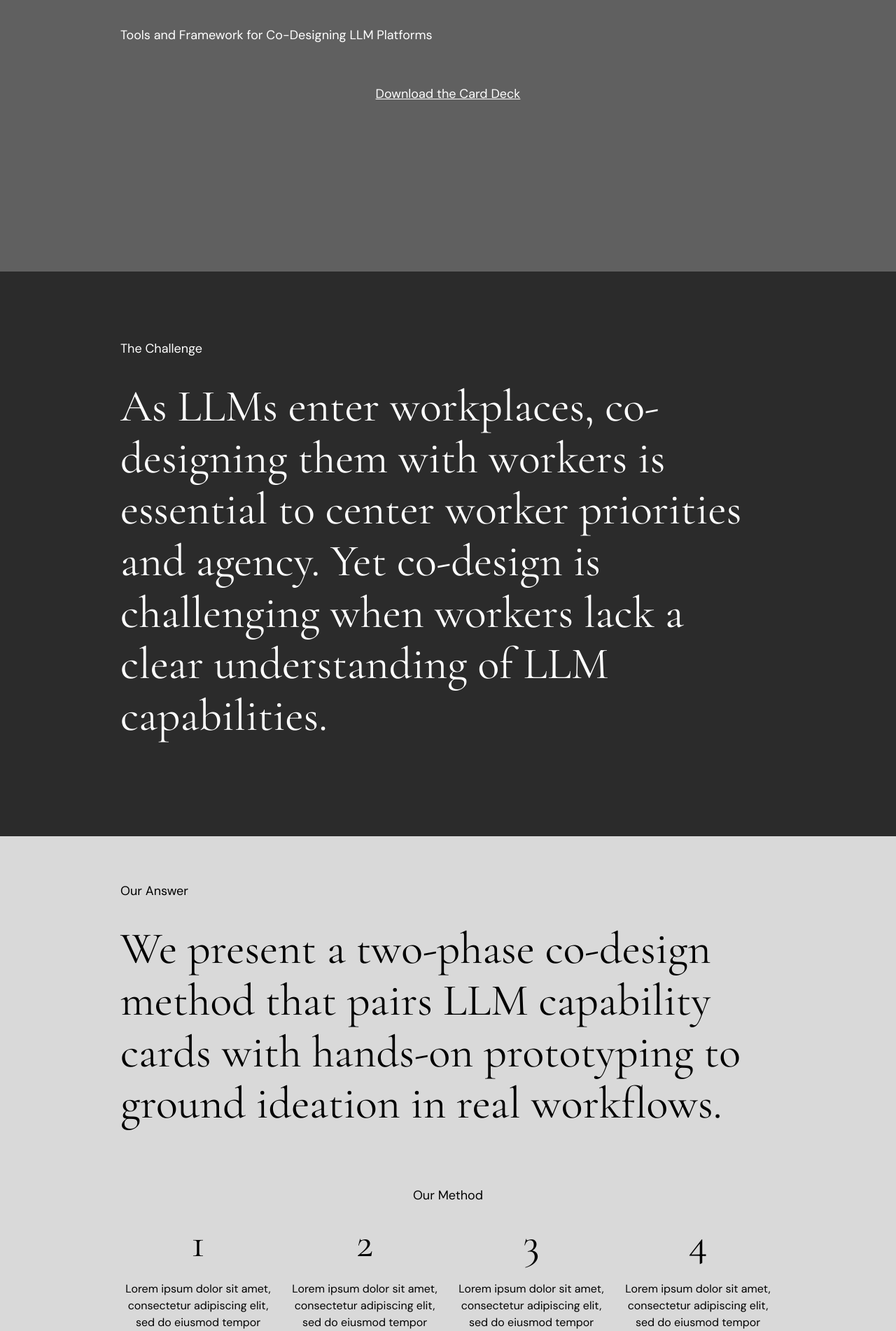
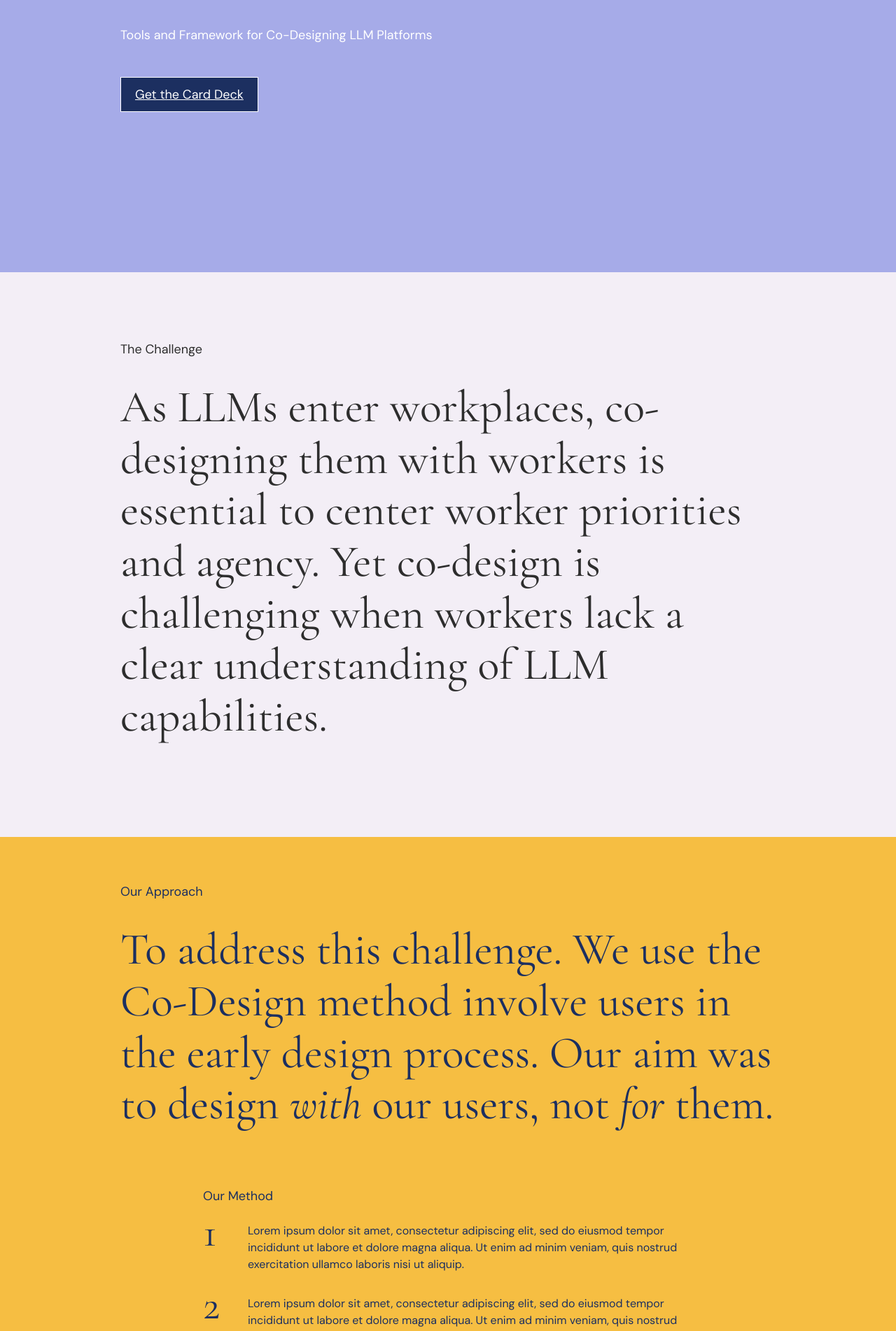
Before and after one commit to UT-HAI/llm-cards-static, a React (Vite) app: page / in a window 1280 px wide. Shown: the part 343-2245 px from the top of the page at 70% size. Built offline with nearby package versions, Linux system fonts and the light colour scheme.

Commit message:
update to design v1 and add wip writings

```diff
--- a/src/App.tsx
+++ b/src/App.tsx
@@ -1,13 +1,25 @@
 import "./App.css";
+import CardsDownloadButton from "./components/CardsDownloadButton";
 import Container from "./components/Container";
 import Methodology from "./components/Methodology";
+
+// These should probably be css colors but this works for now
+const colors: { [name: string]: string } = {
+  "faded-purple": "#a6abe8",
+  "accent-orange": "#ed6434",
+  "offwhite-pink": "#f3eef6",
+  "saturated-yellow": "#f6be42",
+  "faded-yellow": "#ffedc5",
+  "offwhite-yellow": "#f9f4e9",
+  "pastel-green": "#cdd9b9",
+  "deep-blue": "#1c2f60",
+};
 
 export default function App() {
   return (
     <>
-      {/* Home/landing */}
       <Container
-        backgroundColor="#606060"
+        backgroundColor={colors["faded-purple"]}
         style={{
           padding: "13rem 0",
         }}
@@ -19,15 +31,14 @@ export default function App() {
           Tools and Framework for Co-Designing LLM Platforms
         </p>
 
-        <p className="text-lg text-center">
-          <a href="" className="underline">
-            Download the Card Deck
-          </a>
-        </p>
+        <CardsDownloadButton />
       </Container>
 
-      {/* The Challenge (context) */}
-      <Container backgroundColor="#2B2B2B" style={{ padding: "4rem 0" }}>
+      <Container
+        backgroundColor={colors["offwhite-pink"]}
+        textColor="#2D2D2D"
+        style={{ padding: "4rem 0" }}
+      >
         <p className="text-lg mb-8">The Challenge</p>
         <h1 className="serif mb-10">
           As LLMs enter workplaces, co-designing them with workers is essential
@@ -36,20 +47,91 @@ export default function App() {
         </h1>
       </Container>
 
-      {/* Our Answer (solution) */}
       <Container
-        backgroundColor="#D9D9D9"
-        textColor="black"
+        backgroundColor={colors["saturated-yellow"]}
+        textColor="#1C2F60"
         style={{ padding: "2rem 0" }}
       >
-        <p className="text-lg mb-8">Our Answer</p>
+        <p className="text-lg mb-8">Our Approach</p>
+        <h1 className="serif mb-10">
+          To address this challenge. We use the Co-Design method involve users
+          in the early design process. Our aim was to design <i>with</i> our
+          users, not <i>for</i> them.
+        </h1>
+
+        <Methodology />
+      </Container>
+
+      <Container
+        backgroundColor={colors["faded-yellow"]}
+        textColor="#1C2F60"
+        style={{ padding: "4rem 0" }}
+      >
+        <p className="text-lg mb-8">What is Co-Design</p>
         <h1 className="serif mb-10">
           We present a two-phase co-design method that pairs LLM capability
           cards with hands-on prototyping to ground ideation in real workflows.
         </h1>
+      </Container>
 
-        <p className="text-lg mt-20 mb-6 text-center">Our Method</p>
-        <Methodology />
+      <Container
+        backgroundColor={colors["offwhite-yellow"]}
+        textColor={colors["accent-orange"]}
+        style={{ padding: "4rem 0" }}
+      >
+        <p className="text-lg mb-8">Bloom-Aligned Capability Cards</p>
+        <h1 className="serif mb-10">
+          • the cards are a tool that facilitates codesign, but it is not a
+          product of codesign
+          <br />• the cards bucket what LLMs can do and order it based on
+          complexity
+        </h1>
+      </Container>
+
+      <Container
+        backgroundColor={colors["faded-yellow"]}
+        textColor="#1C2F60"
+        style={{ padding: "4rem 0" }}
+      >
+        <p className="text-lg mb-8">Results</p>
+        <h1 className="serif mb-10">
+          • something such as, “we found these cards improved X by Y--try the
+          cards yourself here”
+          <br />
+          • number of participants, number of idea generated, number of areas
+          they want LLM help with, number of insights gained(?), and a link out
+          to the study
+          <br />• want more info? check out the study here
+        </h1>
+      </Container>
+
+      <Container
+        backgroundColor={colors["pastel-green"]}
+        textColor="#1C2F60"
+        style={{ padding: "4rem 0" }}
+      >
+        <p className="text-lg mb-8">Future Considerations + CTA</p>
+        <h1 className="serif mb-10">
+          For Designers
+          <br />
+          For Researchers
+        </h1>
+
+        <CardsDownloadButton backgroundColor={colors["accent-orange"]} />
+      </Container>
+
+      <Container
+        backgroundColor={colors["deep-blue"]}
+        textColor="white"
+        style={{ padding: "4rem 0" }}
+      >
+        <p className="text-lg mb-8">Credits & Feedback Form</p>
+        <a
+          href="https://docs.google.com/forms/d/e/1FAIpQLSe7d5uN0fuuh8XTSdzz-BPjmM357G0jKEUOrwhRVUlMe9DzKw/viewform?usp=header"
+          target="_blank"
+        >
+          Feedback form tmp link
+        </a>
       </Container>
     </>
   );
--- /dev/null
+++ b/src/components/CardsDownloadButton.tsx
@@ -0,0 +1,25 @@
+interface CardsDownloadButtonProps {
+  backgroundColor?: string;
+  textColor?: string;
+}
+
+export default function CardsDownloadButton({
+  backgroundColor = "#1c2f60",
+  textColor = "white",
+}: CardsDownloadButtonProps) {
+  return (
+    <button className="text-lg">
+      <a
+        href=""
+        className="sans-serif underline border py-3 px-5"
+        style={{
+          backgroundColor: backgroundColor,
+          borderColor: textColor,
+          color: textColor,
+        }}
+      >
+        Get the Card Deck
+      </a>
+    </button>
+  );
+}
--- a/src/components/Methodology.tsx
+++ b/src/components/Methodology.tsx
@@ -14,8 +14,8 @@ interface SingleMethodProps {
 
 function SingleMethod({ number, children }: SingleMethodProps) {
   return (
-    <div className="text-center">
-      <div className="serif text-6xl mb-6">{number}</div>
+    <div className="grid grid-cols-[4rem_auto] mb-8">
+      <div className="serif text-6xl mt-[-1rem]">{number}</div>
       <p className="">{children}</p>
     </div>
   );
@@ -23,8 +23,8 @@ function SingleMethod({ number, children }: SingleMethodProps) {
 
 export default function Methodology() {
   return (
-    // todo: breakpoints for flexwrap
-    <div className="flex-center mb-8 gap-4">
+    <div className="mb-8 max-w-[700px] mx-auto">
+      <p className="text-lg mt-20 mb-6">Our Method</p>
       {methodologyData.map((datum, idx) => (
         <SingleMethod key={`method${idx}`} number={idx + 1}>
           {datum}
--- a/src/index.css
+++ b/src/index.css
@@ -27,12 +27,14 @@ h1,
 }
 
 p,
+a,
 .sans-serif {
   font-family: "DM Sans", Helvetica, sans-serif;
 }
 
 a {
   color: white;
+  text-decoration: underline;
 }
 
 .flex-center {
```
